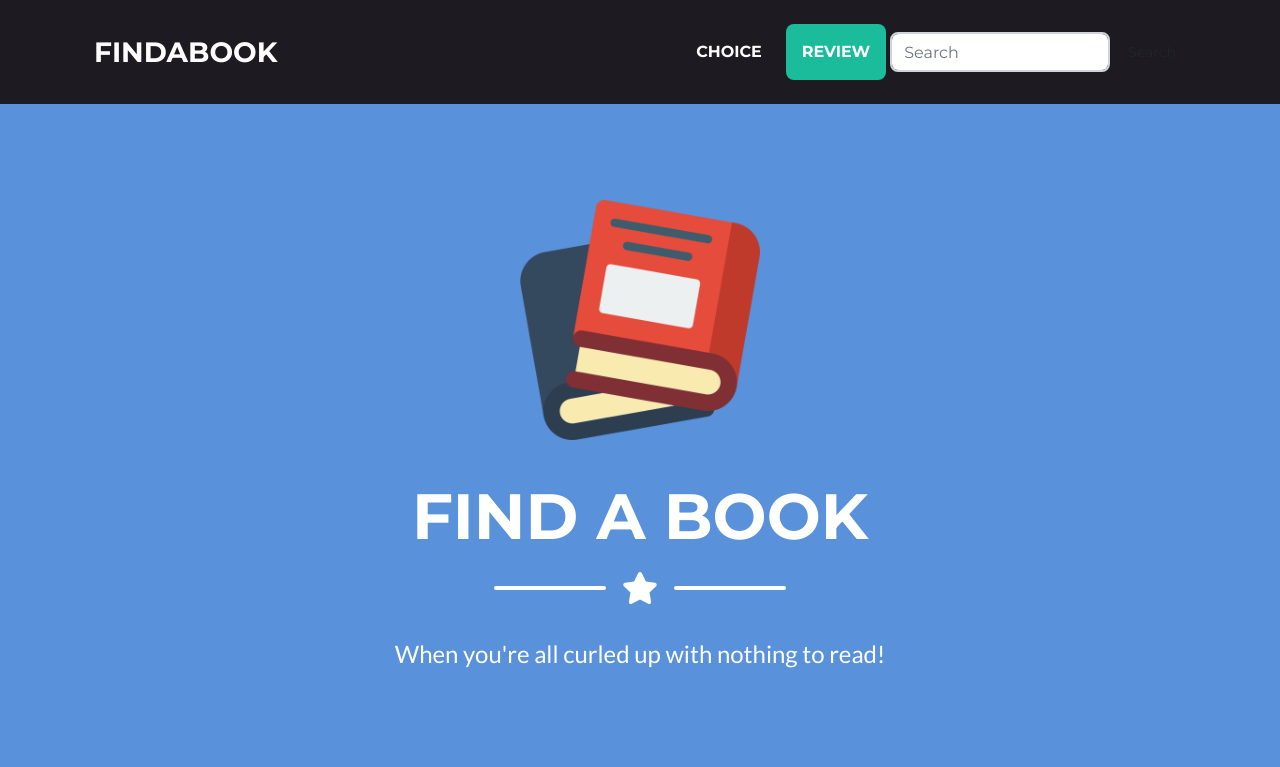
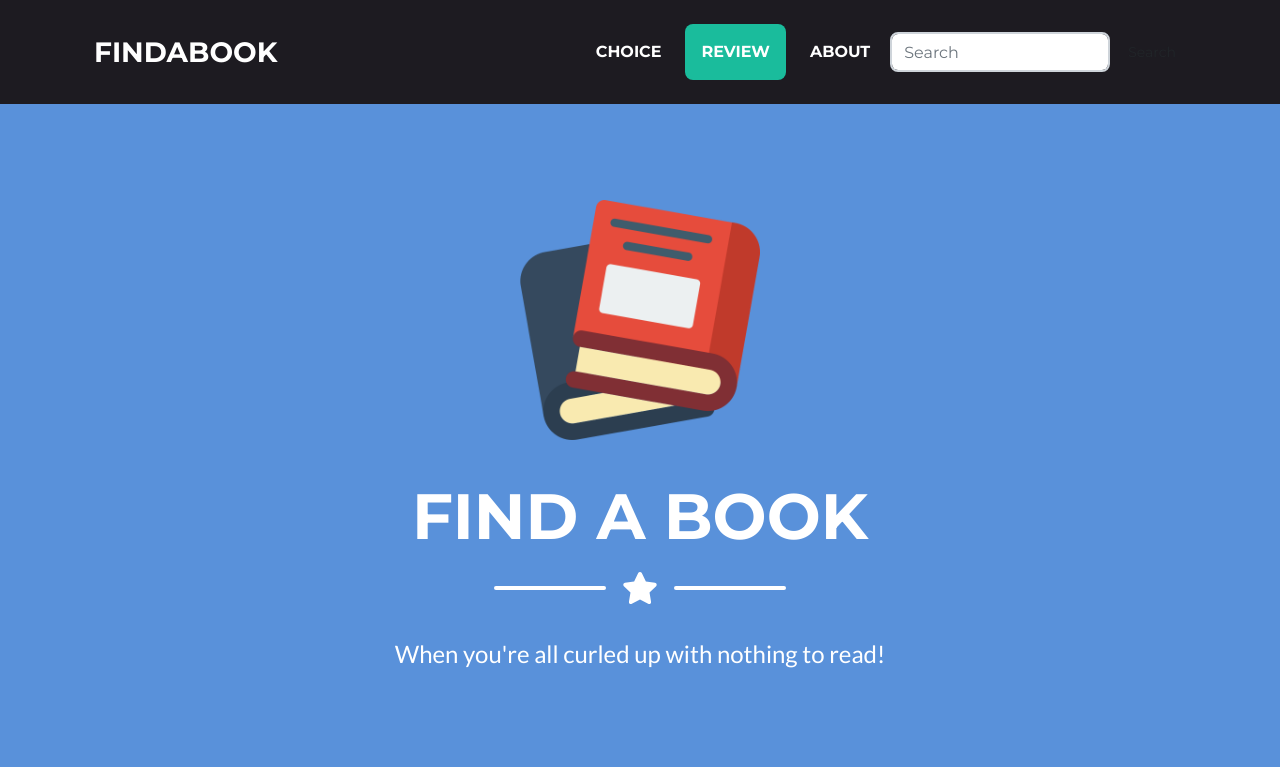
Before and after one commit to wizardofcmd/Find-A-Book, a PHP site: page / in a window 1280 px wide. Shown: the top 767 px of the page. Run offline with PHP 8.4, Linux system fonts and the light colour scheme; some libraries are stand-ins or nearby versions.

Commit message:
Update index.php

```diff
--- a/index.php
+++ b/index.php
@@ -47,6 +47,8 @@
                <ul class="navbar-nav ml-auto">
                   <li class="nav-item mx-0 mx-lg-1"><a class="nav-link py-3 px-0 px-lg-3 rounded js-scroll-trigger" href="#books">Choice</a></li>
                   <li class="nav-item mx-0 mx-lg-1"><a class="nav-link py-3 px-0 px-lg-3 rounded js-scroll-trigger" href="#review">Review</a></li>
+                  <li class="nav-item mx-0 mx-lg-1"><a class="nav-link py-3 px-0 px-lg-3 rounded js-scroll-trigger" a href="../webpages/About.html">About</a></li>
+
                   <form class="form-inline mr-auto">
                      <input class="form-control" type="text" placeholder="Search" aria-label="Search">
                      <button class="btn btn-mdb-color btn-rounded btn-sm my-0 ml-sm-2" type="submit">Search</button>
```
